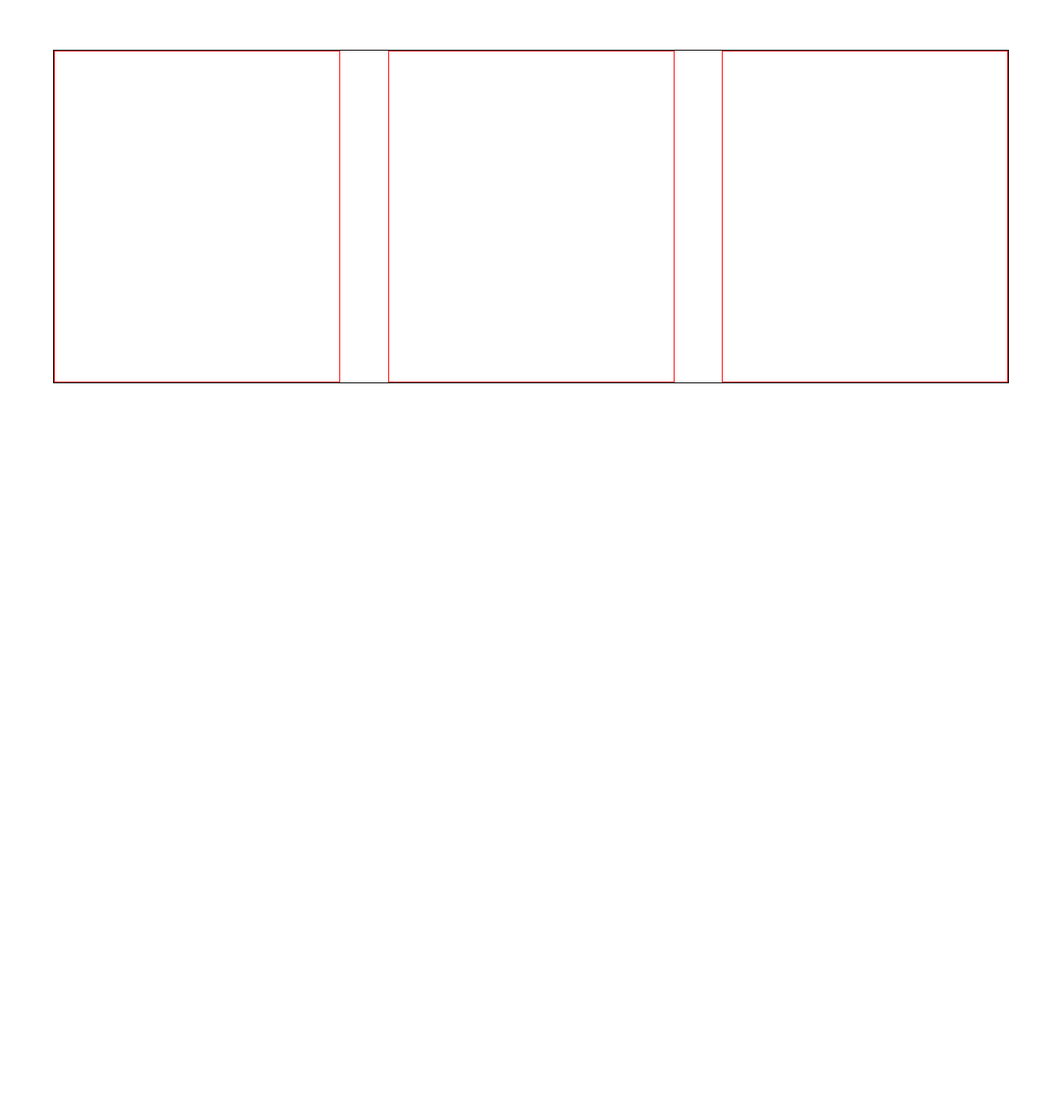
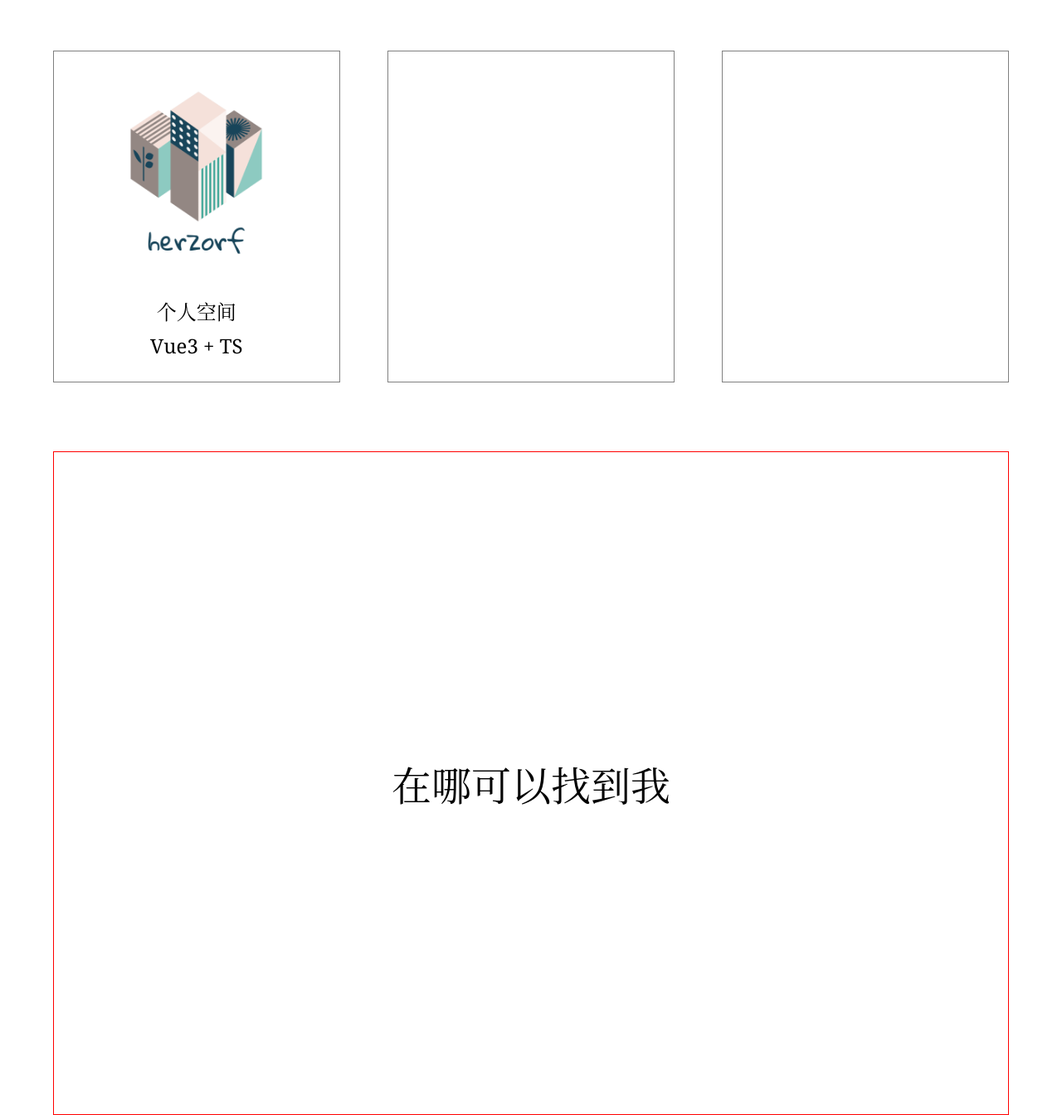
Before and after one commit to herzorf/herzorf, a Vue app: page /#/ in a window 1280 px wide. Shown: the part 3292-4636 px from the top of the page at 83% size. Before the commit the page ends 3836 px from the top, so only its background shows below. Built offline with nearby package versions, Linux system fonts and the light colour scheme.

Commit message:
添加在哪可以找到我章节

```diff
--- a/src/pages/home/home.vue
+++ b/src/pages/home/home.vue
@@ -51,8 +51,10 @@
   <section class="project">
     <h1>我的最新项目</h1>
     <div class="showProjects">
-      <div class="projectItem">
-
+      <div class="projectItem" @click="gotoTop">
+          <img :src="logo" >
+          <p>个人空间</p>
+          <p>Vue3 + TS </p>
       </div>
       <div class="projectItem">
 
@@ -62,6 +64,9 @@
       </div>
     </div>
   </section>
+  <section class="whereIAm">
+    <h1>在哪可以找到我</h1>
+  </section>
 </template>
 
 <script setup lang="ts" name="home">
@@ -70,10 +75,14 @@ import PersonalDataItem from "./components/personal-data-item/personal-data-item
 import avatar from "@/assets/images/avatar.jpg";
 import { leftInfo, oberveApper, rightInfo, advantageItem } from "./util";
 import { onMounted, ref } from "vue";
+import logo from "@/assets/images/logo_transparent.png"
 import Svg from "../../components/svg/svg.vue";
 const personalData = ref<HTMLElement>();
 const advantage = ref<HTMLElement>();
 const experience = ref<HTMLElement>();
+const gotoTop = () => {
+  document.documentElement.scrollTop = 0
+}
 onMounted(() => {
   oberveApper(personalData.value!);
   oberveApper(advantage.value!);
@@ -81,6 +90,11 @@ onMounted(() => {
 });
 </script>
 <style scoped lang="scss">
+h1 {
+  font-size: 48px;
+  font-weight: lighter;
+}
+
 .personalInfo {
   height: 60vh;
   display: flex;
@@ -127,12 +141,6 @@ onMounted(() => {
   opacity: 0;
   transition: 2.5s;
   border-bottom: 1px solid black;
-
-
-  h1 {
-    font-size: 48px;
-    font-weight: lighter;
-  }
 
   .advantageContent {
     display: flex;
@@ -198,8 +206,6 @@ onMounted(() => {
           }
         }
       }
-
-
     }
   }
 }
@@ -213,11 +219,6 @@ onMounted(() => {
   opacity: 0;
   transition: 2.5s;
   border-bottom: 1px solid black;
-
-  h1 {
-    font-size: 48px;
-    font-weight: lighter;
-  }
 
   .experienceItem {
     width: 100%;
@@ -256,13 +257,7 @@ onMounted(() => {
   height: 100vh;
   width: 100%;
 
-  h1 {
-    font-size: 48px;
-    font-weight: lighter;
-  }
-
   .showProjects {
-    border: 1px solid black;
     width: 100%;
     display: flex;
     justify-content: space-between;
@@ -270,9 +265,33 @@ onMounted(() => {
     .projectItem {
       width: 30%;
       height: 400px;
-      border: 1px solid red;
+      cursor: pointer;
+      border: 1px solid gray;
+      display: flex;
+      justify-content: center;
+      flex-direction: column;
+      align-items: center;
+
+      img {
+        width: 80%;
+      }
+
+      p {
+        text-align: center;
+        font-size: 24px;
+        margin-bottom: 8px;
+      }
     }
   }
+}
+
+.whereIAm {
+  height: 100vh;
+  border: 1px solid red;
+  display: flex;
+  flex-direction: column;
+  justify-content: space-around;
+  align-items: center;
 }
 
 .appear {
```
